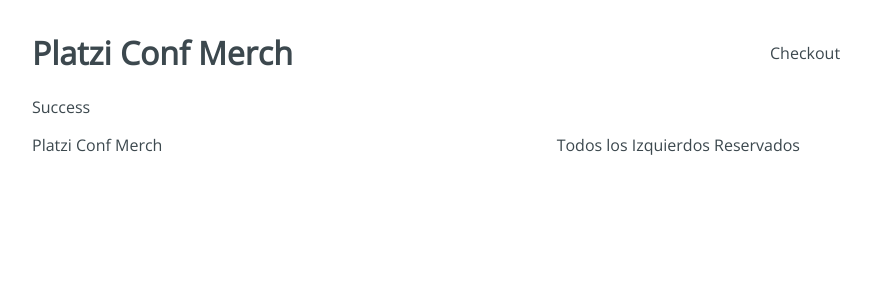
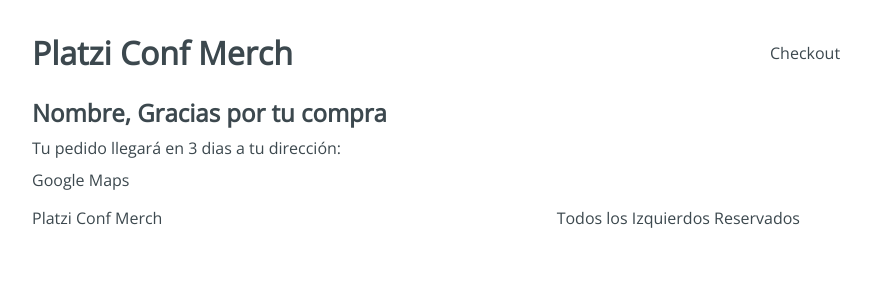
Before and after one commit to gomezjhon1022/platzi-conf-store, a React app: page /checkout/success in a window 1280 px wide. Shown: the top 300 px of the page, without its empty margins (224-1095 px from the left). Built offline with nearby package versions, Linux system fonts and the light colour scheme.

Commit message:
Agregar maquetación y estilos del flujo de pago

```diff
--- a/src/containers/Payment.jsx
+++ b/src/containers/Payment.jsx
@@ -1,8 +1,16 @@
-import React from 'react'
+import React from 'react';
+import '../styles/components/Payment.css';
 
 const Payment = () => {
   return (
-    <div>Payment</div>
+    <div className="payment">
+      <div className="payment-content">
+        <h3>Resumen del pedido:</h3>
+        <div className="payment-button">Botón de pago con Paypal
+        </div>
+      </div>
+      <div></div>
+    </div>
   )
 }
 
--- a/src/containers/Success.jsx
+++ b/src/containers/Success.jsx
@@ -1,8 +1,15 @@
-import React from 'react'
+import React from 'react';
+import '../styles/components/Success.css';
 
 const Success = () => {
   return (
-    <div>Success</div>
+    <div className="succes">
+      <div className="success-content">
+        <h2>Nombre, Gracias por tu compra</h2>
+        <span>Tu pedido llegará en 3 dias a tu dirección:</span>
+        <div className="success-map">Google Maps</div>
+      </div>
+    </div>
   )
 }
 
--- a/src/styles/components/Payment.css
+++ b/src/styles/components/Payment.css
@@ -1,34 +1,34 @@
-.Payment {
+.payment {
   grid-template-columns: 3fr 1fr;
   grid-gap: 2rem;
   grid-row-gap: 1.5em;
   display: grid;
 }
-.Payment-back {
+.payment-back {
   margin: 10px 0 0 0;
 }
-.Payment-item {
+.payment-item {
   display: flex;
   justify-content: space-between;
   align-items: center;
 }
-.Payment-item .fas {
+.payment-item .fas {
   margin: 0 0 0 10px;
   color: rgba(0,0,0,0.4);
   cursor: pointer;
 }
-.Payment-item button {
+.payment-item button {
   background-color: transparent;
   border: none;
   outline: none;
 }
-.Payment-element {
+.payment-element {
   display: flex;
   justify-content: space-between;
   align-items: center;
   width: 100%;
   border-bottom: 1px solid #eee;
 }
-.Payment-element h4 {
+.payment-element h4 {
   margin: 0;
 }
--- a/src/styles/components/Success.css
+++ b/src/styles/components/Success.css
@@ -1,6 +1,6 @@
-.Success {
+.success {
   margin: 0 0 4em 0;
 }
-.Success-map {
+.success-map {
   margin: 10px 0 0 0;
 }
```
